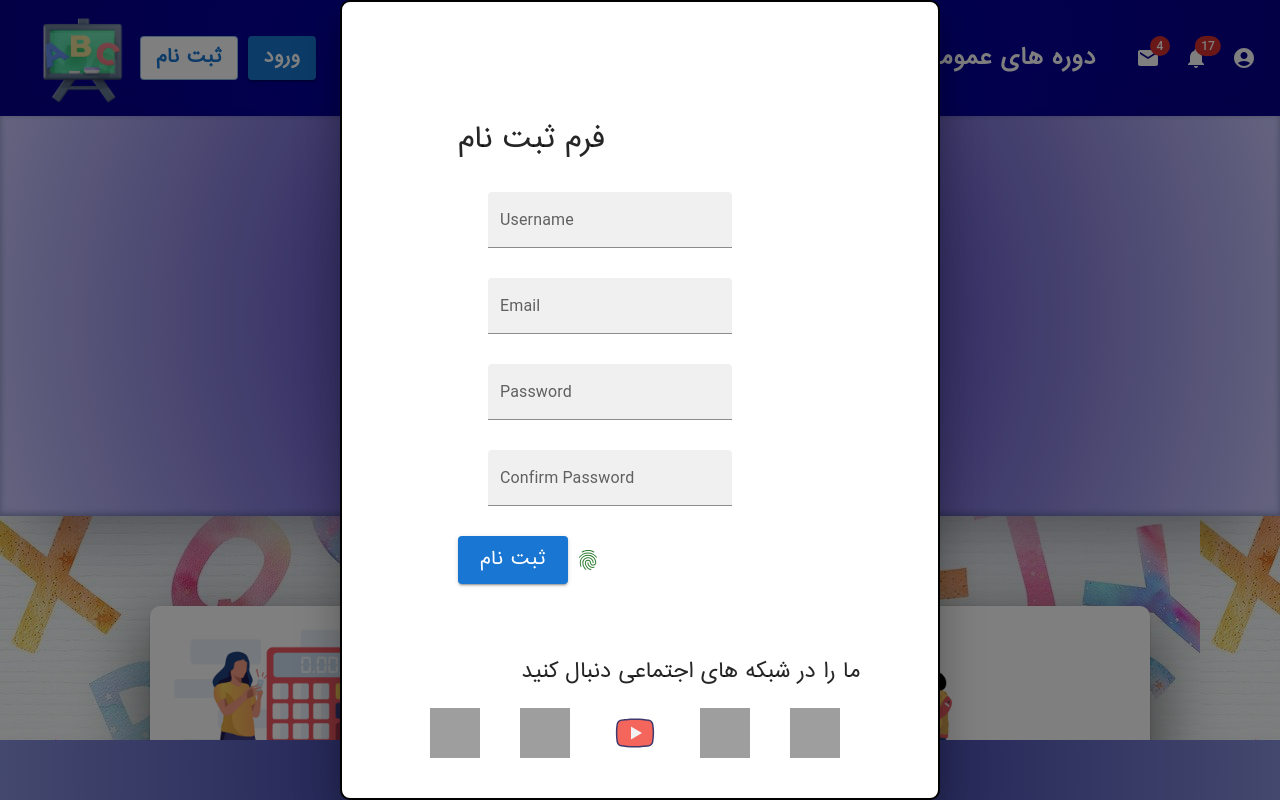
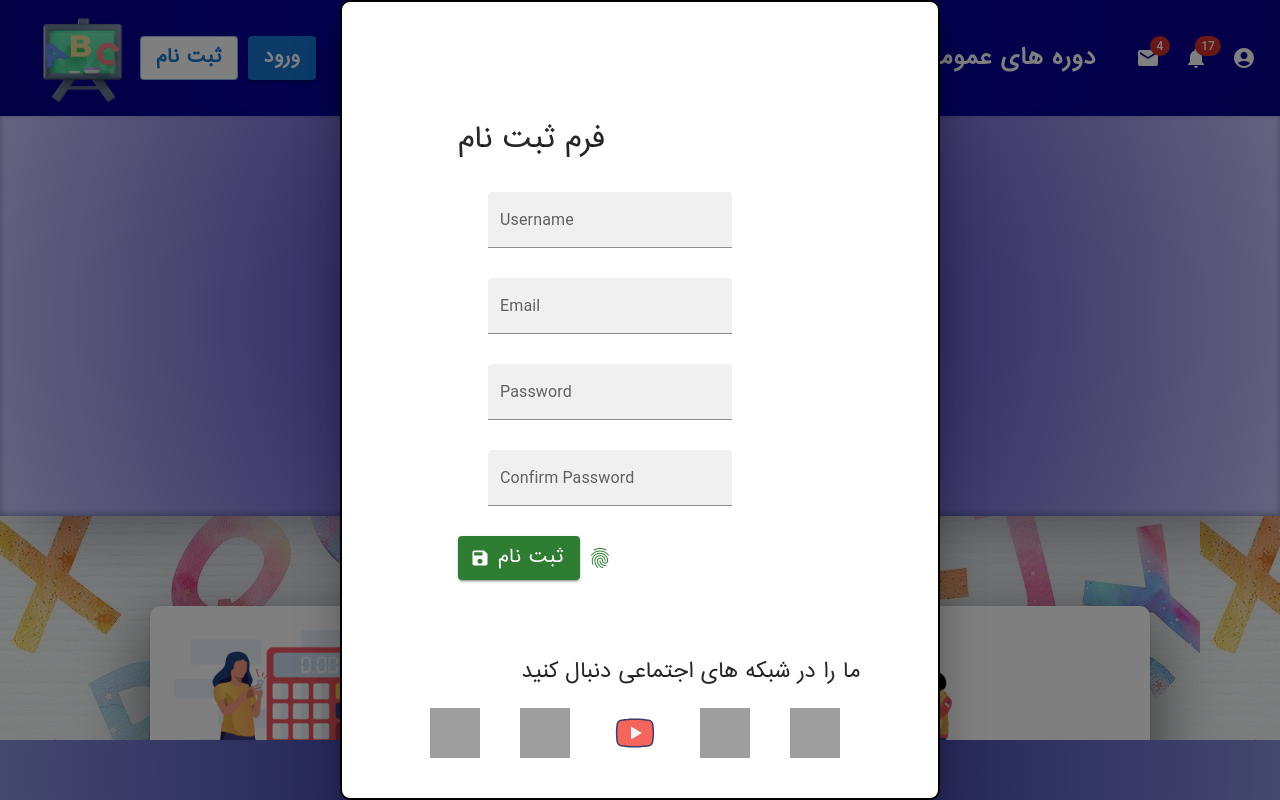
Before and after one commit to Hooman1994/english-learning-institute, a React (Create React App) app: page / in a window 1280 px wide. Both pictures are taken after a click on the button "ثبت نام". Shown: the top 800 px of the page. Built offline with nearby package versions, Linux system fonts and the light colour scheme; grey boxes are pictures that could not be loaded.

Commit message:
form buttons fixed

```diff
--- a/package.json
+++ b/package.json
@@ -7,6 +7,7 @@
     "@emotion/styled": "^11.10.4",
     "@material-ui/core": "^4.12.4",
     "@mui/icons-material": "^5.10.3",
+    "@mui/lab": "^5.0.0-alpha.98",
     "@mui/material": "^5.10.3",
     "@testing-library/jest-dom": "^5.16.5",
     "@testing-library/react": "^13.3.0",
--- a/src/components/Form/Form.js
+++ b/src/components/Form/Form.js
@@ -1,6 +1,8 @@
 import * as React from "react";
 import Box from "@mui/material/Box";
 import Button from "@mui/material/Button";
+import LoadingButton from "@mui/lab/LoadingButton";
+import SaveIcon from "@mui/icons-material/Save";
 import Modal from "@mui/material/Modal";
 import TextField from "@mui/material/TextField";
 import { IconButton } from "@mui/material";
@@ -27,9 +29,21 @@ const style = {
 };
 
 export default function Forms(props) {
+  const [loading, setLoading] = React.useState(false);
+  function handleClickLogin() {
+    setLoading(true);
+    alert("ورود با موفقیت انجام شد.");
+  }
+  function handleClickRegister() {
+    setLoading(true);
+    alert("ثبت نام با موفقیت انجام گردید.");
+  }
   const [open, setOpen] = React.useState(false);
   const handleOpen = () => setOpen(true);
-  const handleClose = () => setOpen(false);
+  const handleClose = () => {
+    setOpen(false);
+    setLoading(false);
+  };
 
   return (
     <div>
@@ -76,9 +90,10 @@ export default function Forms(props) {
                   variant="filled"
                 />
               </div>
-              <Button
+              {/* <Button
                 variant="contained"
                 size="large"
+                onClick={handleClose}
                 style={{
                   color: "white",
                   fontSize: "18px",
@@ -87,7 +102,22 @@ export default function Forms(props) {
                 }}
               >
                 {props.buttonTitle}
-              </Button>
+              </Button> */}
+              <LoadingButton
+                style={{
+                  color: "white",
+                  fontSize: "18px",
+                  fontFamily: "IRANsans",
+                }}
+                color="secondary"
+                onClick={handleClickLogin}
+                loading={loading}
+                loadingPosition="start"
+                startIcon={<SaveIcon />}
+                variant="contained"
+              >
+                {props.buttonTitle}
+              </LoadingButton>
               <IconButton aria-label={props.buttonTitle} color="secondary">
                 <Fingerprint />
               </IconButton>
@@ -178,17 +208,21 @@ export default function Forms(props) {
                   variant="filled"
                 />
               </div>
-              <Button
-                variant="contained"
-                size="large"
+              <LoadingButton
                 style={{
                   color: "white",
                   fontSize: "18px",
                   fontFamily: "IRANsans",
                 }}
+                color="success"
+                onClick={handleClickLogin}
+                loading={loading}
+                loadingPosition="start"
+                startIcon={<SaveIcon />}
+                variant="contained"
               >
                 {props.buttonTitle}
-              </Button>
+              </LoadingButton>
               <IconButton aria-label="fingerprint" color="success">
                 <Fingerprint />
               </IconButton>
```
Also changed, not shown: 1 other file (tests, documents, lock files or other folders).
